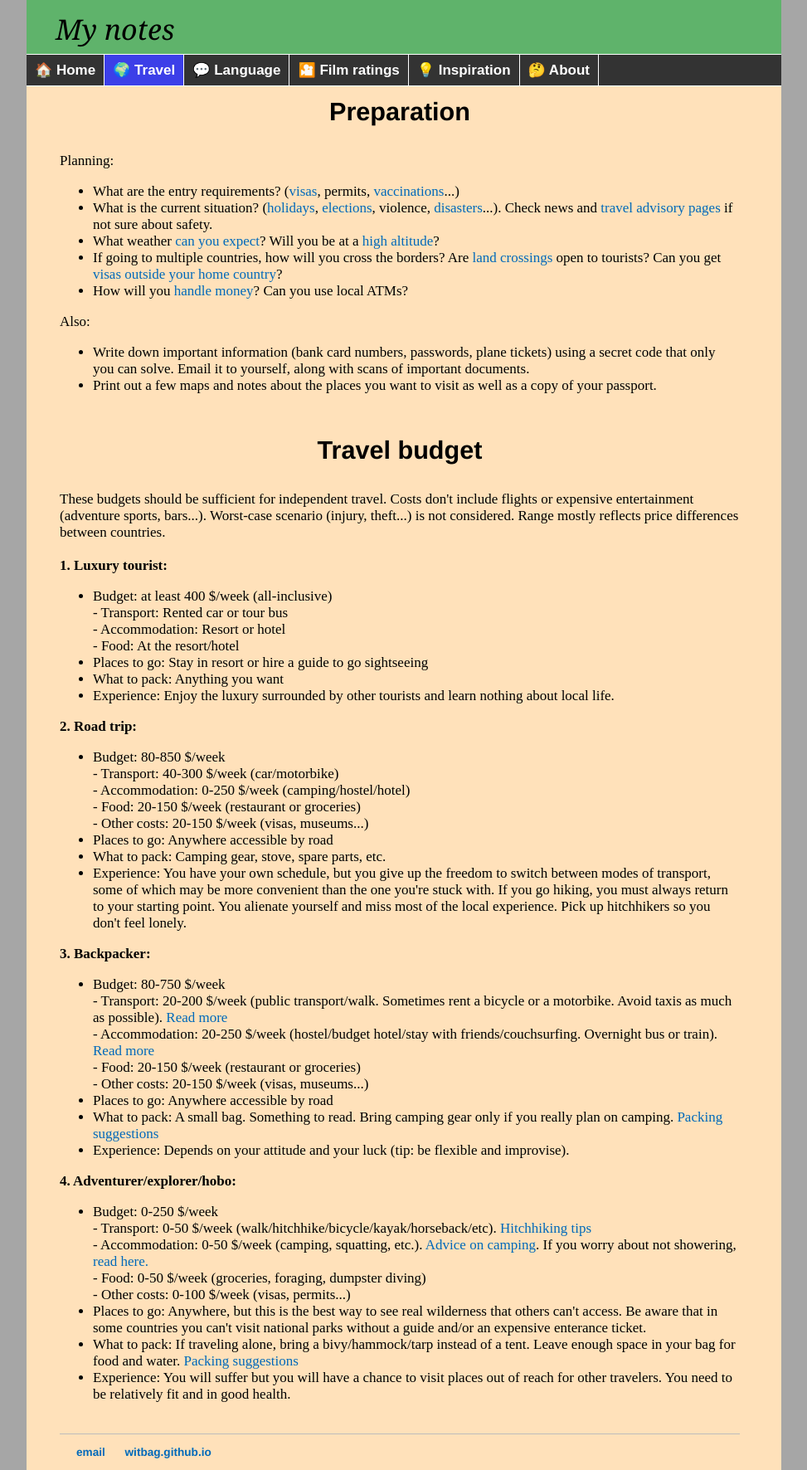
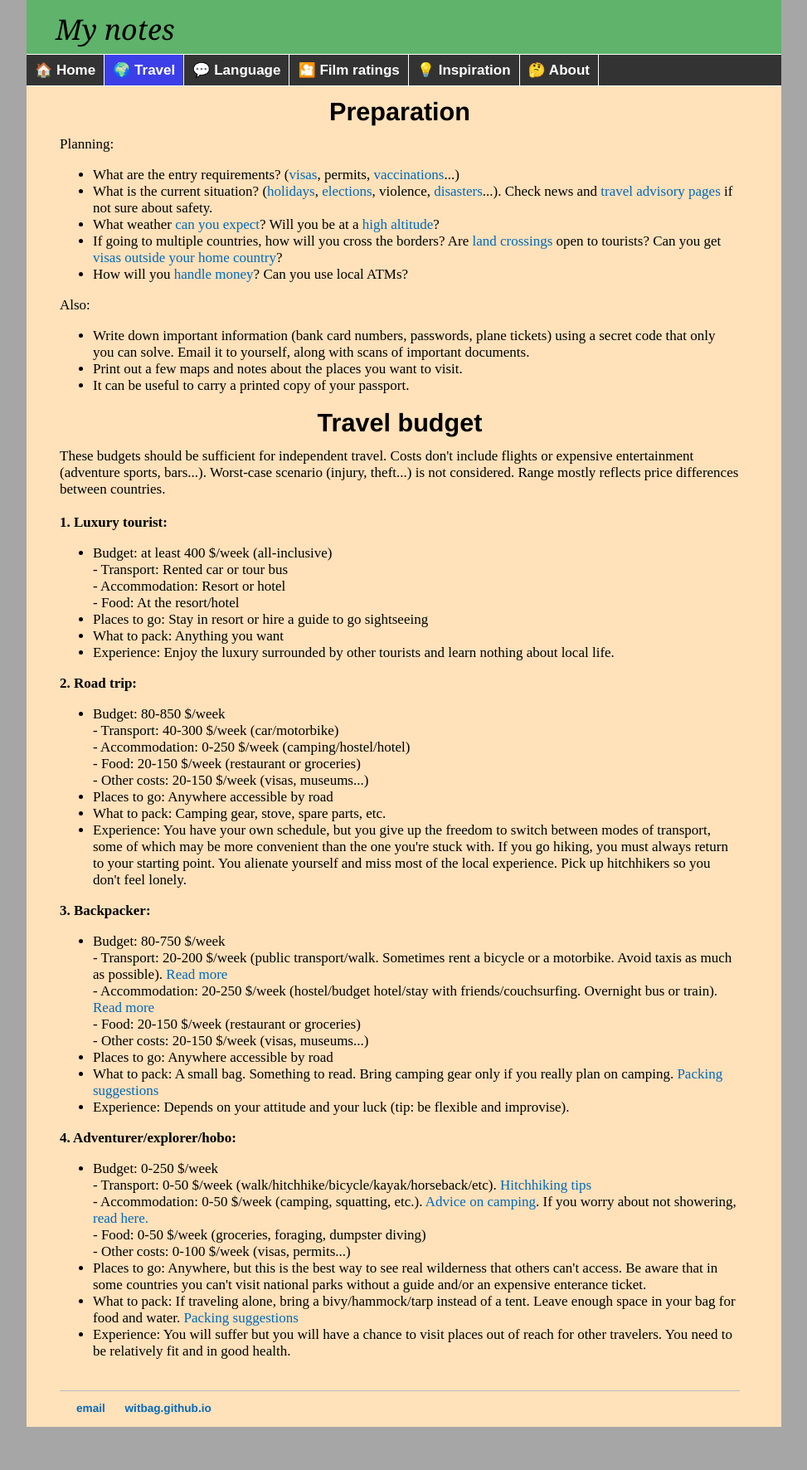
Before and after one commit to witbag/witbag.github.io, a Jekyll site: the page built from travel/preparation.html, in a window 1280 px wide. Shown: the whole page at 83% size, without its empty margins (153-1126 px from the left). Built offline with Jekyll 4.4.1, drawn with Linux system fonts in a browser that asks for light colours; after the commit the page ends 1720 px from its top, so only the background shows below that.

Commit message:
Update preparation.html

```diff
--- a/travel/preparation.html
+++ b/travel/preparation.html
@@ -7,7 +7,6 @@ title: Travel advice
 
 <br>
 <center><h2>Preparation</h2></center>
-<br>
 Planning:<br>
 <ul>
 <li>What are the entry requirements? (<a href="https://en.wikipedia.org/wiki/Template:Visa_requirements">visas</a>, permits, <a href="health.html">vaccinations</a>...)<br>
@@ -19,11 +18,10 @@ Planning:<br>
 Also:
 <ul>
 <li>Write down important information (bank card numbers, passwords, plane tickets) using a secret code that only you can solve. Email it to yourself, along with scans of important documents.
-<li>Print out a few maps and notes about the places you want to visit as well as a copy of your passport.
+<li>Print out a few maps and notes about the places you want to visit.
+<li>It can be useful to carry a printed copy of your passport.
 </ul>
-<br>
 <center><h2>Travel budget</h2></center>
-<br>
 These budgets should be sufficient for independent travel. Costs don't include flights or expensive entertainment (adventure sports, bars...). Worst-case scenario (injury, theft...) is not considered. Range mostly reflects price differences between countries.<br>
 <br>
 <b>1. Luxury tourist:</b>
```
